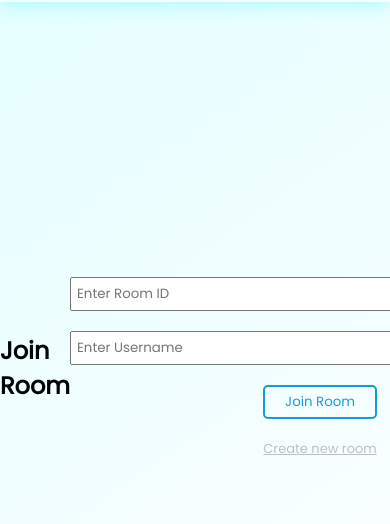
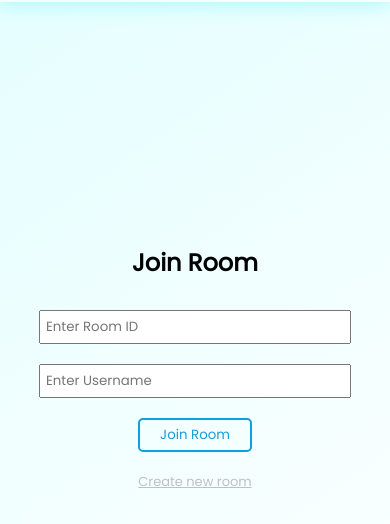
Before and after one commit to GeetSalame/ChatBox, a website: page pages/join.html in a window 390 px wide. Shown: the part 54-578 px from the top of the page. Drawn offline with nearby package versions, Linux system fonts and the light colour scheme; files that its build step writes are made by us from their sources; no server answers; files whose address does not match are found by name.

Commit message:
respv : createpage, joinpage

```diff
--- a/public/styles/about.css
+++ b/public/styles/about.css
@@ -10,7 +10,7 @@
     display: flex;
     justify-content: space-around;
     align-items: center;
-    height: 100vh;
+    height: 90vh;
     width: 100%;
     background: linear-gradient(145deg, var(--theme-sec), white);
 }
--- a/public/styles/create.css
+++ b/public/styles/create.css
@@ -33,3 +33,22 @@
 #createbody>div>a:hover {
     color: var(--theme-pri);
 }
+
+/*--------------- Responsiveness  -------------*/
+@media screen and (max-width : 700px) {
+    #createbody {
+        flex-direction: column;
+        justify-content: center;
+        gap: 30px;
+    }
+
+    .inp {
+        width: 60vw;
+    }
+}
+
+@media screen and (max-width : 500px) {
+    .inp {
+        width: 80vw;
+    }
+}
--- a/public/styles/join.css
+++ b/public/styles/join.css
@@ -33,3 +33,23 @@
 #joinbody>div>a:hover {
     color: var(--theme-pri);
 }
+
+
+
+/*--------------- Responsiveness  -------------*/
+@media screen and (max-width : 700px) {
+    #joinbody {
+        flex-direction: column;
+        justify-content: center;
+        gap: 30px;
+    }
+    .inp{
+        width: 60vw;
+    }
+}
+
+@media screen and (max-width : 500px) {
+    .inp{
+        width: 80vw;
+    }
+}
```
